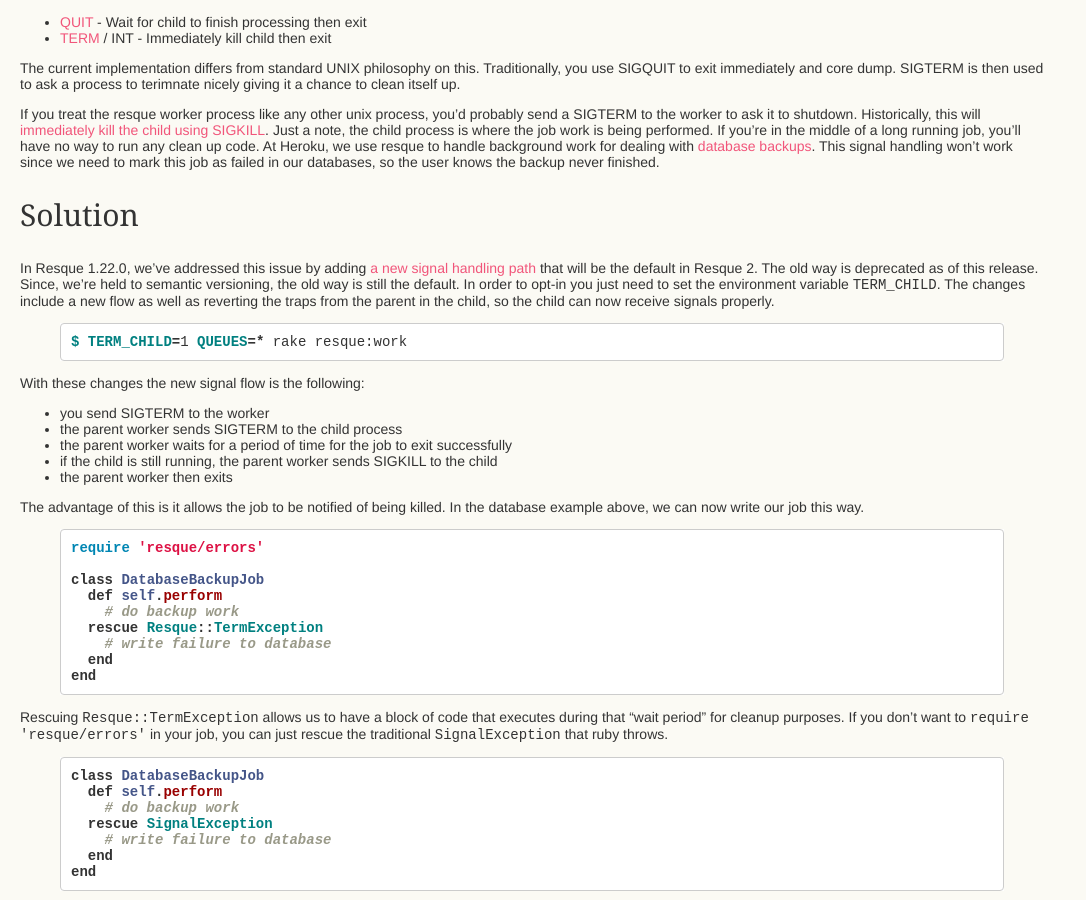
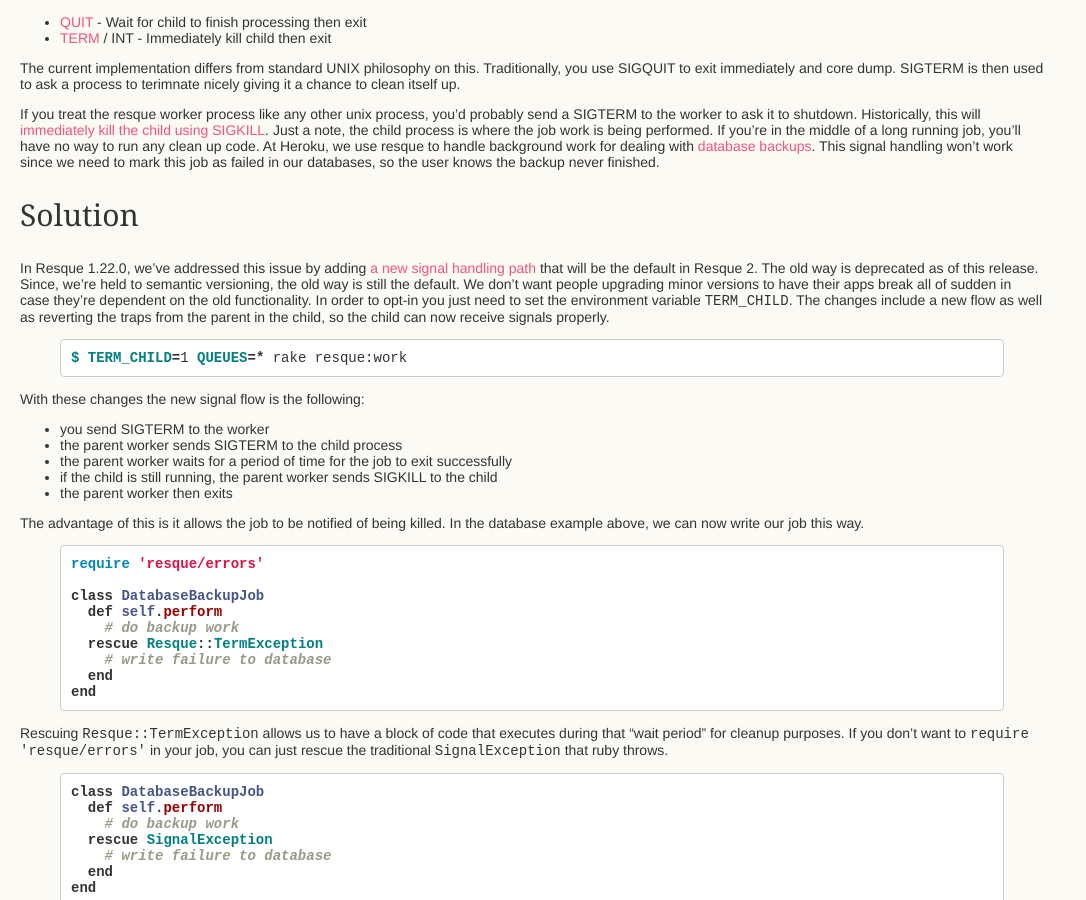
Before and after one commit to hone/wornpath, a Jekyll site: the page built from _posts/2012-08-04-resque-signals.md, in a window 1280 px wide and 900 px high, scrolled down 401 px. Shown: the whole window, without its empty margins (0-1086 px from the left). Built offline with Jekyll 4.4.1, drawn with Linux system fonts in a browser that asks for light colours; Markdown is read by kramdown in place of the engine named in the settings; comment, search, counter and statistics services are not loaded.

Commit message:
explain more about semantic versioning

```diff
--- a/_posts/2012-08-04-resque-signals.md
+++ b/_posts/2012-08-04-resque-signals.md
@@ -20,7 +20,7 @@
 
 ## Solution
 
-In Resque 1.22.0, we've addressed this issue by adding [a new signal handling path](https://github.com/defunkt/resque/blob/de26a891253be9f9642685918cb0e81f16ff992c/lib/resque/worker.rb#L349-366) that will be the default in Resque 2. The old way is deprecated as of this release. Since, we're held to semantic versioning, the old way is still the default. In order to opt-in you just need to set the environment variable `TERM_CHILD`. The changes include a new flow as well as reverting the traps from the parent in the child, so the child can now receive signals properly.
+In Resque 1.22.0, we've addressed this issue by adding [a new signal handling path](https://github.com/defunkt/resque/blob/de26a891253be9f9642685918cb0e81f16ff992c/lib/resque/worker.rb#L349-366) that will be the default in Resque 2. The old way is deprecated as of this release. Since, we're held to semantic versioning, the old way is still the default. We don't want people upgrading minor versions to have their apps break all of sudden in case they're dependent on the old functionality. In order to opt-in you just need to set the environment variable `TERM_CHILD`. The changes include a new flow as well as reverting the traps from the parent in the child, so the child can now receive signals properly.
 
 {% highlight sh %}
 $ TERM_CHILD=1 QUEUES=* rake resque:work
```
